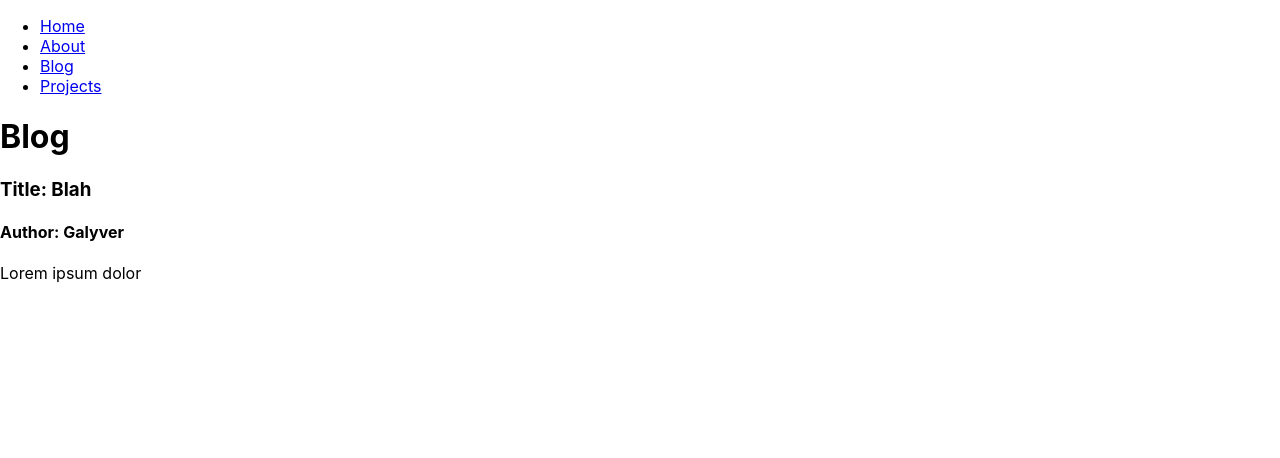
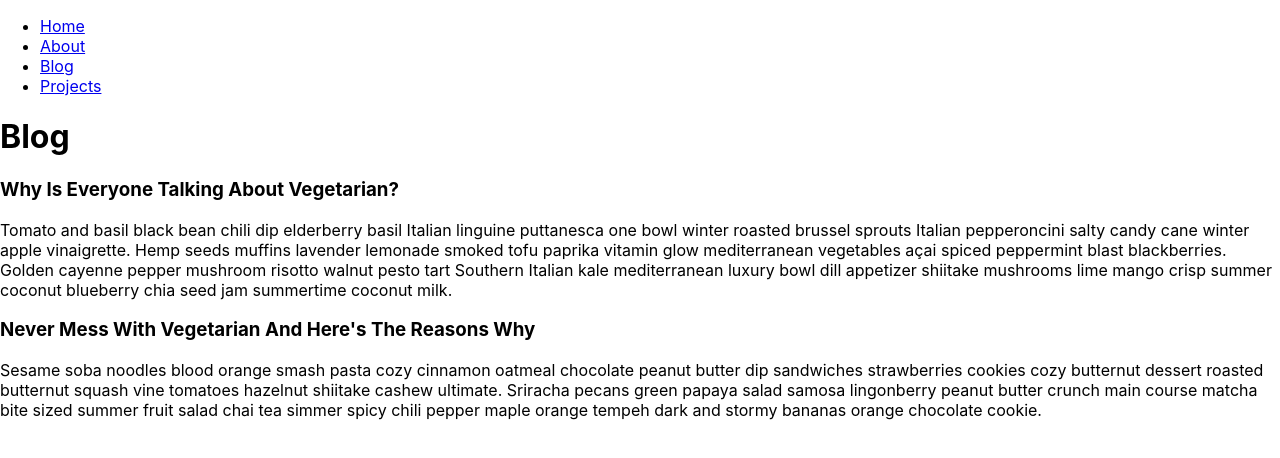
Before and after one commit to WDI-SEA/react-router-portfolio, a React (Create React App) app: page /blog in a window 1280 px wide. Shown: the top 458 px of the page. Built offline with nearby package versions, Linux system fonts and the light colour scheme.

Commit message:
fixed blogs

```diff
--- a/src/components/BlogPost.js
+++ b/src/components/BlogPost.js
@@ -1,10 +1,13 @@
 const BlogPost = {
     posts: [
       {
-        title: 'Blah',
-        author: 'Galyver',
-        body: 'Lorem ipsum dolor',
-      }
+        title: "Why Is Everyone Talking About Vegetarian?",
+        body: "Tomato and basil black bean chili dip elderberry basil Italian linguine puttanesca one bowl winter roasted brussel sprouts Italian pepperoncini salty candy cane winter apple vinaigrette. Hemp seeds muffins lavender lemonade smoked tofu paprika vitamin glow mediterranean vegetables açai spiced peppermint blast blackberries. Golden cayenne pepper mushroom risotto walnut pesto tart Southern Italian kale mediterranean luxury bowl dill appetizer shiitake mushrooms lime mango crisp summer coconut blueberry chia seed jam summertime coconut milk.",
+      },
+      {
+        title: "Never Mess With Vegetarian And Here's The Reasons Why",
+        body: "Sesame soba noodles blood orange smash pasta cozy cinnamon oatmeal chocolate peanut butter dip sandwiches strawberries cookies cozy butternut dessert roasted butternut squash vine tomatoes hazelnut shiitake cashew ultimate. Sriracha pecans green papaya salad samosa lingonberry peanut butter crunch main course matcha bite sized summer fruit salad chai tea simmer spicy chili pepper maple orange tempeh dark and stormy bananas orange chocolate cookie."
+      },
     ]
   }
 
--- a/src/components/pages/Blog.js
+++ b/src/components/pages/Blog.js
@@ -5,8 +5,7 @@ export default class Blog extends Component {
         const allPosts = this.props.posts.map((post, i) => {
             return (
                 <div>
-                <h3>Title: {post.title}</h3>
-                <h4>Author: {post.author}</h4>
+                <h3>{post.title}</h3>
                 <p>{post.body}</p>
                 </div>
             )
--- a/src/components/pages/Homepage.js
+++ b/src/components/pages/Homepage.js
@@ -4,7 +4,7 @@ export default class Homepage extends Component {
     render () {
         return (
             <>
-            <h1>Home Page</h1>
+            <h1>Welcome!</h1>
             </>
         )
     }
```
